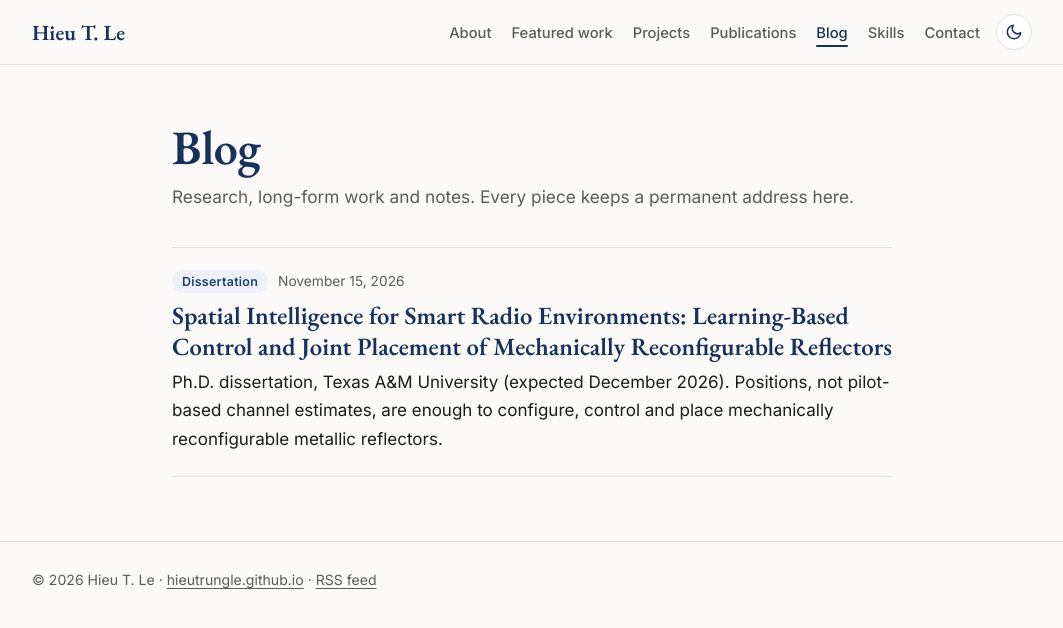
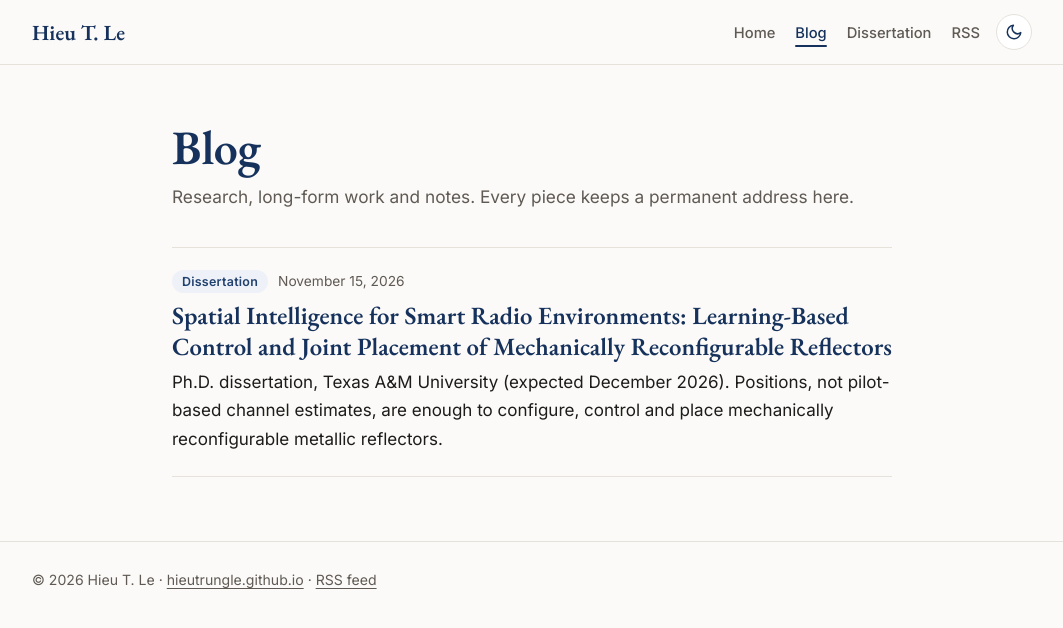
Before and after one commit to hieutrungle/blog, a Jekyll site: the page built from index.html, in a window 1280 px wide. Shown: the top 628 px of the page, without its empty margins (108-1171 px from the left). Built offline with Jekyll 4.4.1, drawn with Linux system fonts in a browser that asks for light colours.

Commit message:
Menu: Home, Blog, Dissertation, RSS (same on both sites)

```diff
--- a/_layouts/default.html
+++ b/_layouts/default.html
@@ -20,15 +20,12 @@
   <div class="wrap">
     <a class="brand" href="https://hieutrungle.github.io/">Hieu T. Le</a>
     <button class="menu-btn" aria-expanded="false" aria-controls="sections">Menu</button>
-    <nav aria-label="Sections" id="sections">
+    <nav aria-label="Site" id="sections">
       <ul>
-        <li><a href="https://hieutrungle.github.io/#about">About</a></li>
-        <li><a href="https://hieutrungle.github.io/#work">Featured work</a></li>
-        <li><a href="https://hieutrungle.github.io/#projects">Projects</a></li>
-        <li><a href="https://hieutrungle.github.io/#publications">Publications</a></li>
-        <li><a href="{{ '/' | relative_url }}" class="active" aria-current="page">Blog</a></li>
-        <li><a href="https://hieutrungle.github.io/#skills">Skills</a></li>
-        <li><a href="https://hieutrungle.github.io/#contact">Contact</a></li>
+        <li><a href="https://hieutrungle.github.io/">Home</a></li>
+        <li><a href="{{ '/' | relative_url }}"{% if page.url == '/' %} class="active" aria-current="page"{% endif %}>Blog</a></li>
+        <li><a href="{{ '/dissertation/' | relative_url }}"{% if page.url == '/dissertation/' %} class="active" aria-current="page"{% endif %}>Dissertation</a></li>
+        <li><a href="{{ '/feed.xml' | relative_url }}">RSS</a></li>
       </ul>
     </nav>
     <button class="theme-btn" type="button" aria-label="Toggle light or dark theme" title="Toggle theme">
```
